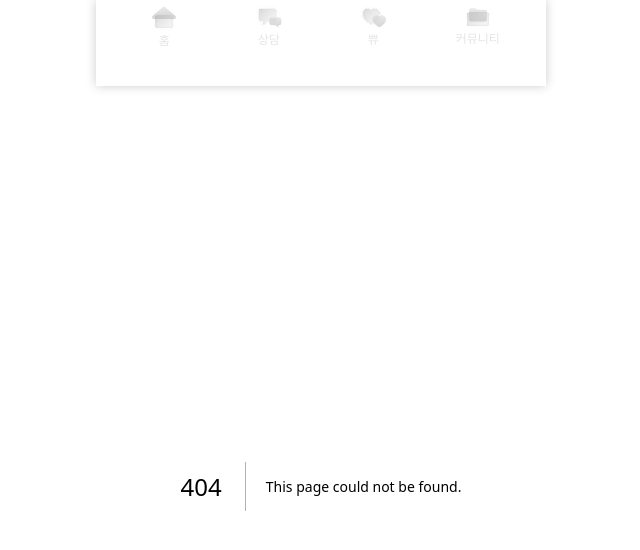
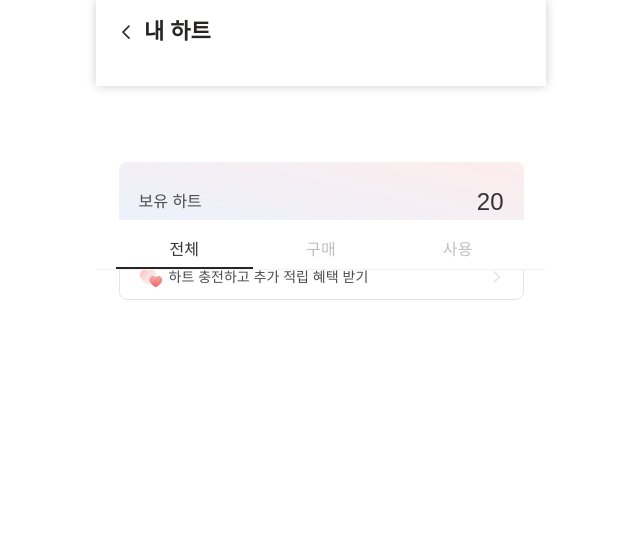
Before and after one commit to KDT-2024-FirstStep-Team/first-step-frontend, a Next.js app: page /myheart in a window 1280 px wide. Before the commit this address had no page. Shown: the top 550 px of the page, without its empty margins (319-959 px from the left). Built offline with nearby package versions, Linux system fonts and the light colour scheme; a web font is replaced by a local one.

Commit message:
feat: myheart 페이지 마이그레이

```diff
--- a/src/app/components/BackHeader.tsx
+++ b/src/app/components/BackHeader.tsx
@@ -40,6 +40,7 @@ const HeaderContainer = styled.header`
   position: fixed; /* 상단에 고정 */
   top: 0;
   z-index: 1000; /* 다른 요소 위에 표시되도록 설정 */
+  box-sizing: border-box;
 `;
 
 const BackButton = styled.button`
--- a/src/app/components/HeartTab.tsx
+++ b/src/app/components/HeartTab.tsx
@@ -1,3 +1,5 @@
+'use client';
+
 import styled from 'styled-components';
 
 interface HeartTabProps {
@@ -27,7 +29,7 @@ const HeartTab = ({ activeTab, setActiveTab }: HeartTabProps) => {
 const TabContainer = styled.div`
   position: fixed;
   z-index: 1000;
-  top: 110px;
+  top: 220px;
   width: 100%;
   max-width: 450px;
   height: 50px;
@@ -35,6 +37,7 @@ const TabContainer = styled.div`
   border-bottom: 0.5px solid var(--gr80);
   display: flex;
   background-color: var(--gr100);
+  box-sizing: border-box;
 `;
 
 interface TabProps {
--- a/src/app/components/NotificationBanner.tsx
+++ b/src/app/components/NotificationBanner.tsx
@@ -1,4 +1,6 @@
-import { Link } from 'react-router-dom';
+'use client';
+
+import Link from 'next/link';
 import styled from 'styled-components';
 
 interface NotificationBannerProps {
@@ -12,13 +14,13 @@ const NotificationBanner = ({
   src,
   alt,
   text,
-  path
+  path,
 }: NotificationBannerProps) => {
   return (
     <BannerContainer>
       <img src={src} alt={alt}></img>
       <Text>{text}</Text>
-      <StyledLink to={path}>
+      <StyledLink href={path}>
         <ChevronIcon src="/icons/chevron-right.svg" alt="Right"></ChevronIcon>
       </StyledLink>
     </BannerContainer>
@@ -36,6 +38,7 @@ const BannerContainer = styled.div`
   display: flex;
   align-items: center;
   gap: 6px;
+  box-sizing: border-box;
 `;
 
 const Text = styled.p`
--- a/src/pages/MyHeart.tsx
+++ b/src/app/myheart/page.tsx
@@ -1,15 +1,19 @@
-import BackHeader from '@/components/BackHeader';
-import HeartTab from '@/components/HeartTab';
-import NotificationBanner from '@/components/NotificationBanner';
+'use client';
+
 import { useState } from 'react';
+import BackHeader from '../components/BackHeader';
+import CardBanner from '../components/CardBanner';
+import HeartTab from '../components/HeartTab';
+import NotificationBanner from '../components/NotificationBanner';
 
-const MyHeart = () => {
+export default function MyHeart() {
   const [activeTab, setActiveTab] = useState(0);
 
   return (
     <>
       <BackHeader title="내 하트" />
       <main className="content">
+        <CardBanner numberOfBbu={20} />
         <NotificationBanner
           src="/icons/notification-heart.svg"
           alt="Heart"
@@ -20,6 +24,4 @@ const MyHeart = () => {
       </main>
     </>
   );
-};
-
-export default MyHeart;
+}
--- a/src/app/mypage/page.tsx
+++ b/src/app/mypage/page.tsx
@@ -1,12 +1,12 @@
-import Link from 'next/link';
 import BackHeader from '../components/BackHeader';
+import CardBanner from '../components/CardBanner';
 
 export default function MyPage() {
   return (
     <>
       <BackHeader title="마이페이지" />
       <main className="content">
-        <Link href={'/myheart'}>보유 하트</Link>
+        <CardBanner location="mypage" numberOfBbu={20} />
       </main>
     </>
   );
--- a/src/pages/Mypage.tsx
+++ /dev/null
@@ -1,14 +0,0 @@
-import BackHeader from '@/components/BackHeader';
-import { Link } from 'react-router-dom';
-
-const Mypage = () => {
-  return (
-    <>
-      <BackHeader title="마이페이지" />
-      <main className="content">
-        <Link to={'/myheart'}>보유 하트</Link>
-      </main>
-    </>
-  );
-};
-export default Mypage;
```
